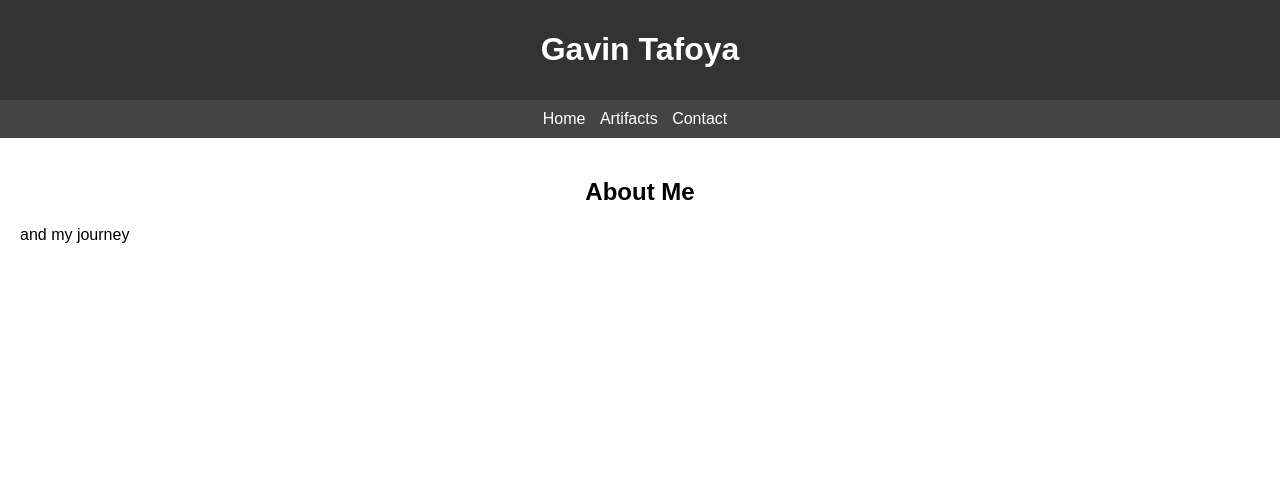
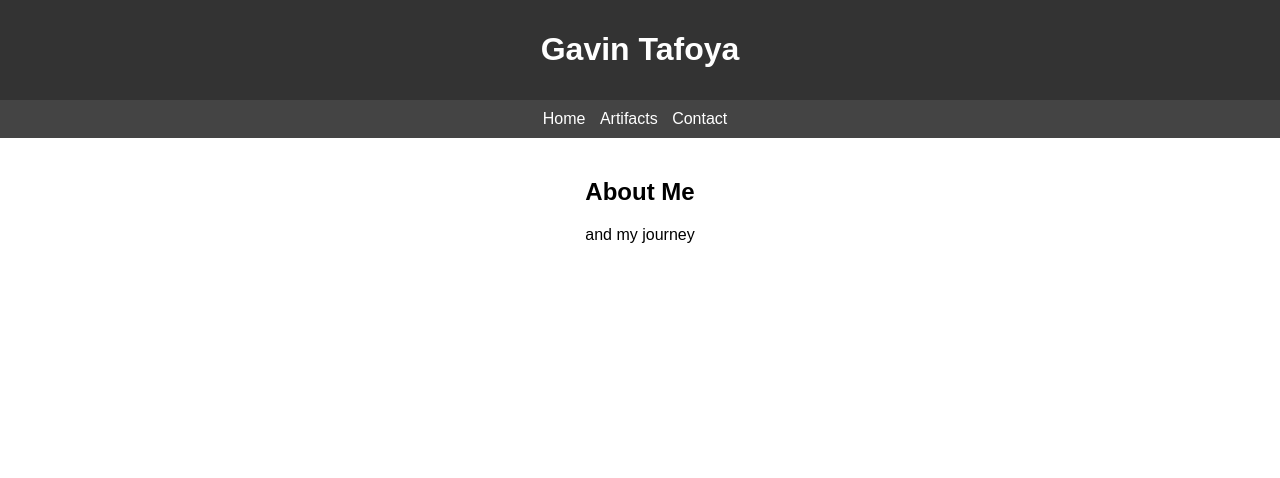
Before and after one commit to GavinTafoya/GavinTafoya.github.io, a PHP site: page / in a window 1280 px wide. Shown: the top 478 px of the page. Run offline with PHP 8.4, Linux system fonts and the light colour scheme.

Commit message:
Update style.css

```diff
--- a/style.css
+++ b/style.css
@@ -2,9 +2,6 @@
    font-family: Arial, sans-serif;
    margin: 0;
    padding: 0;
-}
-h2 {
-   text-align: center;
 }
 header {
    background-color: #333;
@@ -42,3 +39,9 @@ footer {
    bottom: 0;
    width: 100%;
 }
+
+/* Classes */
+
+.title{
+   text-align: center;
+}
```
